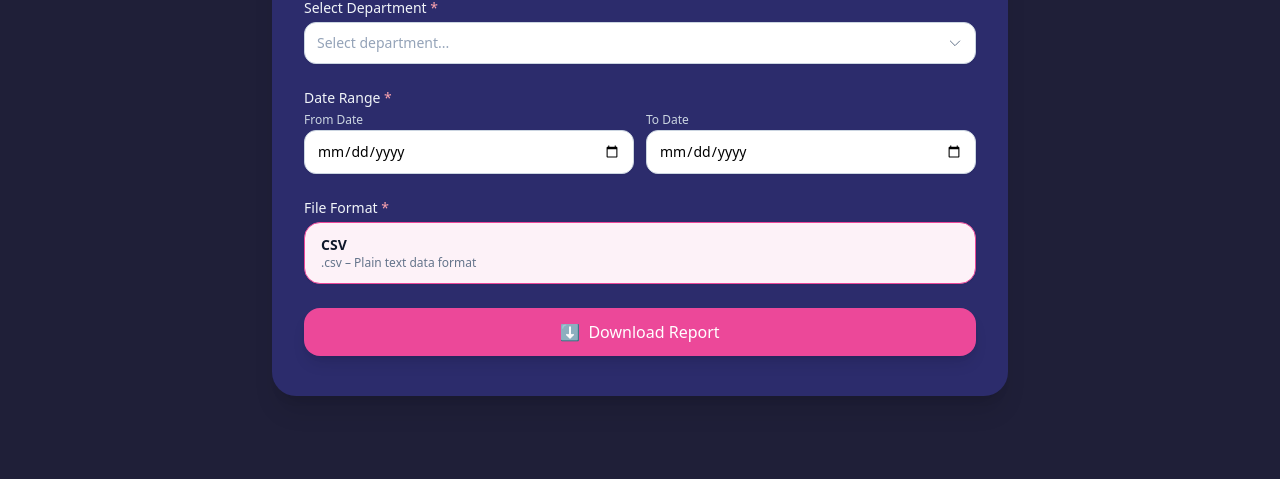
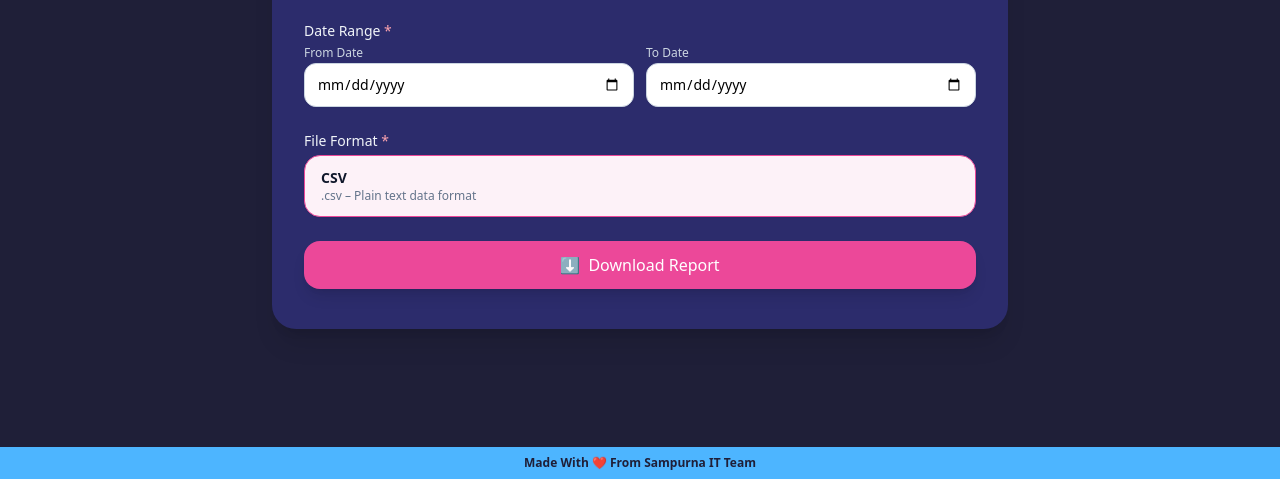
Before and after one commit to Anindita-sfspl/demo_chatbot, a plain HTML site: page report_automation/index.html in a window 1280 px wide. Shown: the part 321-800 px from the top of the page. Drawn offline with nearby package versions, Linux system fonts and the light colour scheme.

Commit message:
Update index.html

```diff
--- a/report_automation/index.html
+++ b/report_automation/index.html
@@ -6,8 +6,8 @@
   <script src="https://cdn.tailwindcss.com"></script>
 </head>
 
-<body class="min-h-screen bg-[#1F1F38] flex items-center justify-center">
-  <div class="w-full max-w-3xl mx-auto p-4">
+<body class="min-h-screen bg-[#1F1F38] flex flex-col items-center justify-center">
+  <div class="w-full max-w-3xl mx-auto p-4 flex-grow">
     <div class="bg-[#2C2C6C] shadow-xl rounded-3xl px-8 py-10 relative">
 
       <!-- Logo -->
@@ -111,8 +111,7 @@
             File Format <span class="text-rose-300">*</span>
           </label>
 
-          <label
-            class="border border-pink-500 bg-pink-50 rounded-2xl px-4 py-3 flex flex-col shadow-sm">
+          <label class="border border-pink-500 bg-pink-50 rounded-2xl px-4 py-3 flex flex-col shadow-sm">
             <span class="font-semibold text-sm text-slate-900">CSV</span>
             <p class="text-xs text-slate-500">.csv – Plain text data format</p>
           </label>
@@ -128,6 +127,13 @@
       </form>
     </div>
   </div>
+
+  <!-- FOOTER -->
+  <footer class="w-full bg-[#4DB5FF] py-2">
+    <p class="text-xs text-center text-[#1F1F38] font-semibold">
+      Made With ❤️ From Sampurna IT Team
+    </p>
+  </footer>
 
 <script>
   const N8N_WEBHOOK_URL = "https://n8n.srv896137.hstgr.cloud/webhook/Report_data";
@@ -167,7 +173,6 @@
     deptSelectedText.classList.add("text-slate-400");
   });
 
-  // Submit
   document.getElementById("reportForm").addEventListener("submit", async (e) => {
     e.preventDefault();
 
@@ -187,7 +192,7 @@
     }
 
     const params = new URLSearchParams({
-      department: selectedDepartment,
+      departments: selectedDepartment,
       from_date: fromDate,
       to_date: toDate,
       format: "csv"
```
